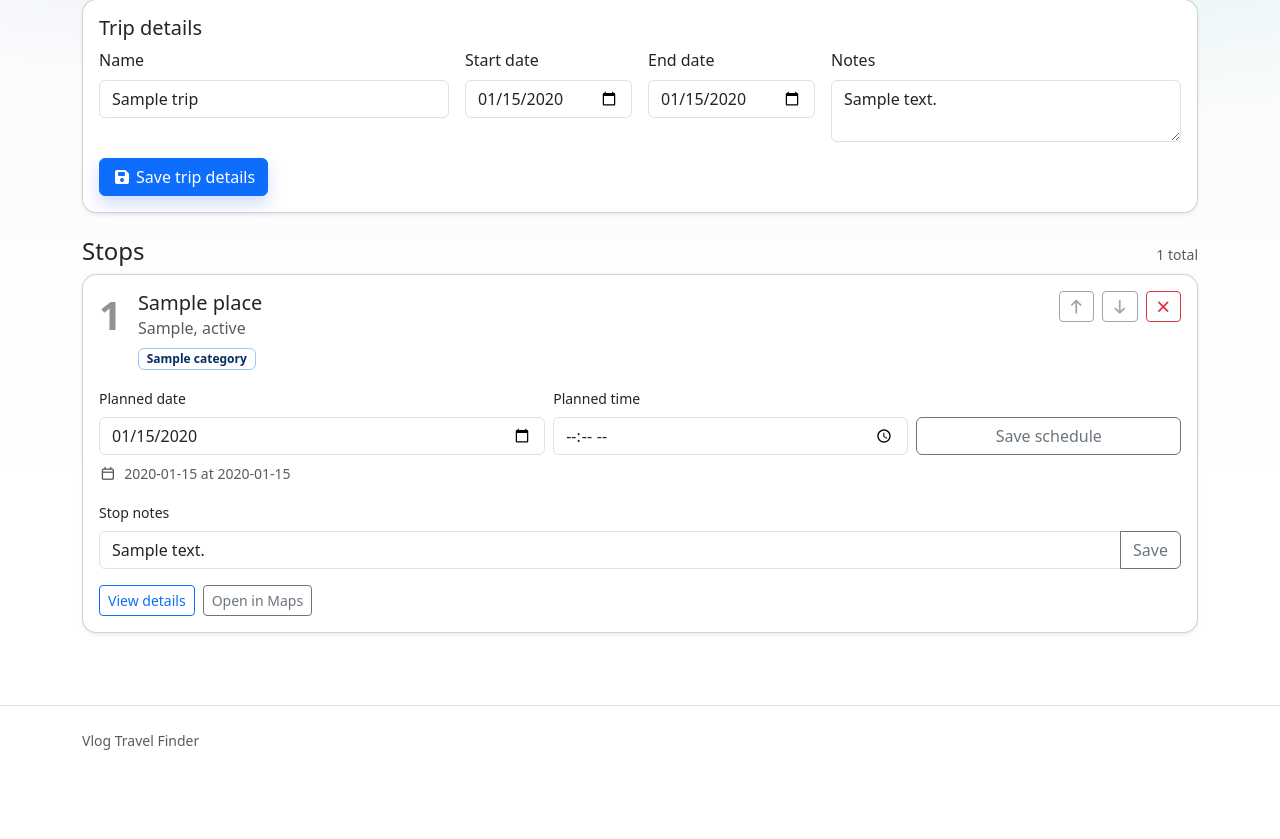
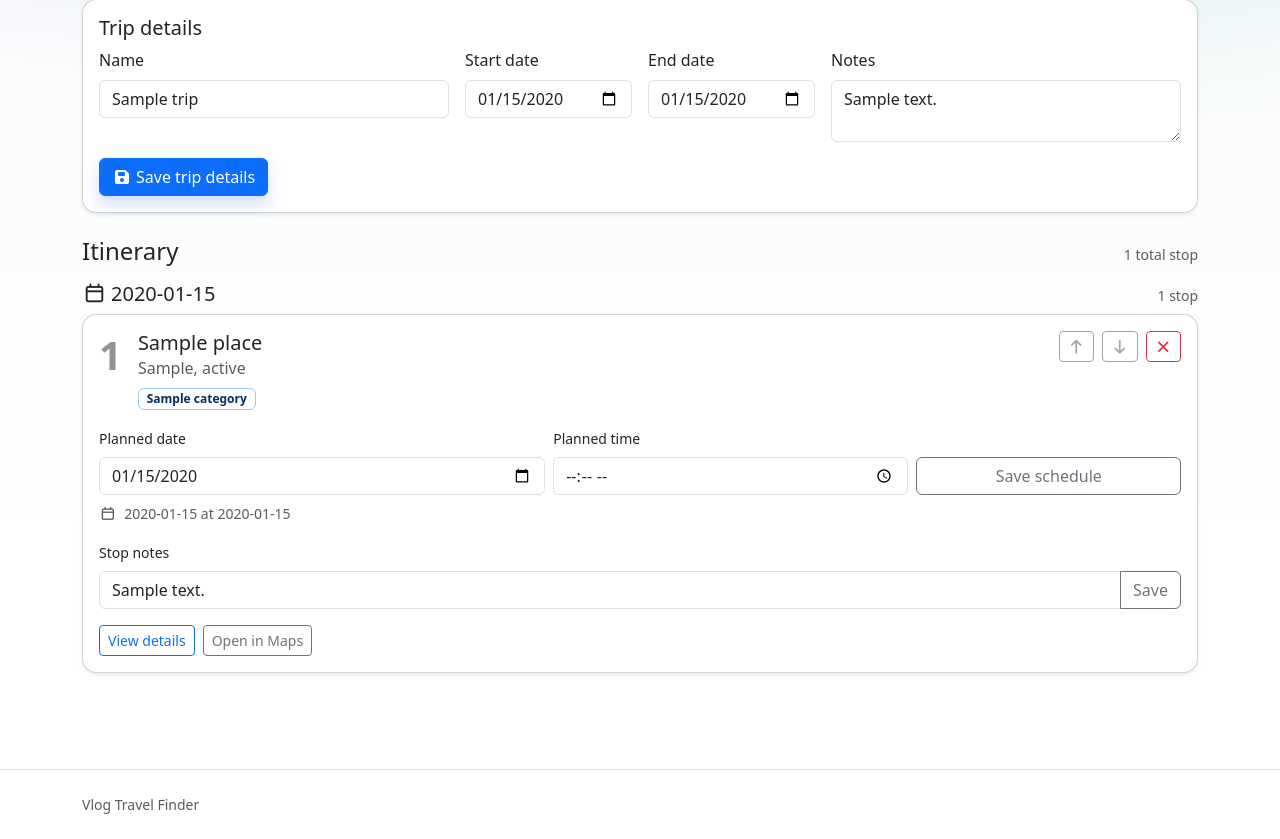
Before and after one commit to drakeg/vlog_travel_finder, a Flask app: page /trips/1 in a window 1280 px wide. Shown: the part 225-1064 px from the top of the page. Before the commit the page ends 975 px from the top, so only its background shows below. Run offline with Flask 3, Linux system fonts and the light colour scheme; the visitor is signed in with stand-in values (Sample User, id 1); data comes from the database, SQL or seed files in the repository; tables that the repository leaves empty hold one stand-in row (values such as "Sample post").

Commit message:
feat: render day-by-day itinerary groups

```diff
--- a/templates/public/trip_detail.html
+++ b/templates/public/trip_detail.html
@@ -49,20 +49,13 @@
     </div>
   </div>
 
-  {% if stops %}
-    <div class="d-flex align-items-baseline justify-content-between mb-2">
-      <h2 class="h4 mb-0">Stops</h2>
-      <div class="text-muted small">{{ stops|length }} total</div>
-    </div>
-
-    <div class="d-grid gap-3">
-      {% for stop in stops %}
+  {% macro render_stop(stop) %}
     {% set place = stop.place %}
     <div class="card shadow-sm">
       <div class="card-body">
         <div class="d-flex flex-column flex-md-row align-items-md-start justify-content-between gap-3">
           <div class="d-flex gap-3">
-                <div class="display-6 fw-bold text-body-tertiary" aria-label="Stop {{ loop.index }}">{{ loop.index }}</div>
+            <div class="display-6 fw-bold text-body-tertiary" aria-label="Stop {{ stop.sequence }}">{{ stop.sequence }}</div>
             <div>
               <a class="h5 text-decoration-none" href="{{ url_for('public.place_detail', place_id=place.id) }}">{{ place.name }}</a>
               <div class="text-muted">
@@ -76,12 +69,12 @@
 
           <div class="d-flex gap-2 flex-wrap">
             <form method="post" action="{{ url_for('public.trip_move_place', trip_id=trip.id, place_id=place.id, direction='up') }}" class="mb-0">
-                  <button class="btn btn-sm btn-outline-secondary" type="submit" title="Move stop up" {% if loop.first %}disabled{% endif %}>
+              <button class="btn btn-sm btn-outline-secondary" type="submit" title="Move stop up" {% if stop.sequence == 1 %}disabled{% endif %}>
                 <i class="fa-solid fa-arrow-up"></i>
               </button>
             </form>
             <form method="post" action="{{ url_for('public.trip_move_place', trip_id=trip.id, place_id=place.id, direction='down') }}" class="mb-0">
-                  <button class="btn btn-sm btn-outline-secondary" type="submit" title="Move stop down" {% if loop.last %}disabled{% endif %}>
+              <button class="btn btn-sm btn-outline-secondary" type="submit" title="Move stop down" {% if stop.sequence == stops|length %}disabled{% endif %}>
                 <i class="fa-solid fa-arrow-down"></i>
               </button>
             </form>
@@ -132,12 +125,50 @@
         </div>
       </div>
     </div>
+  {% endmacro %}
+
+  {% if stops %}
+    <div class="d-flex align-items-baseline justify-content-between mb-3">
+      <h2 class="h4 mb-0">Itinerary</h2>
+      <div class="text-muted small">{{ stops|length }} total stop{% if stops|length != 1 %}s{% endif %}</div>
+    </div>
+
+    {% for day in day_groups %}
+      <section class="mb-4" aria-labelledby="day-{{ loop.index }}">
+        <div class="d-flex align-items-baseline justify-content-between mb-2">
+          <h3 class="h5 mb-0" id="day-{{ loop.index }}">
+            <i class="fa-regular fa-calendar me-1"></i>{{ day.date }}
+          </h3>
+          <div class="text-muted small">{{ day.stops|length }} stop{% if day.stops|length != 1 %}s{% endif %}</div>
+        </div>
+        <div class="d-grid gap-3">
+          {% for stop in day.stops %}
+            {{ render_stop(stop) }}
           {% endfor %}
         </div>
+      </section>
+    {% endfor %}
+
+    {% if unscheduled_stops %}
+      <section class="mb-4" aria-labelledby="unscheduled-stops">
+        <div class="d-flex align-items-baseline justify-content-between mb-2">
+          <h3 class="h5 mb-0" id="unscheduled-stops">
+            <i class="fa-regular fa-clock me-1"></i>Unscheduled
+          </h3>
+          <div class="text-muted small">{{ unscheduled_stops|length }} stop{% if unscheduled_stops|length != 1 %}s{% endif %}</div>
+        </div>
+        <div class="d-grid gap-3">
+          {% for stop in unscheduled_stops %}
+            {{ render_stop(stop) }}
+          {% endfor %}
+        </div>
+      </section>
+    {% endif %}
   {% else %}
     <div class="card shadow-sm">
       <div class="card-body">
-        <p class="mb-3">This trip does not have any places yet.</p>
+        <h2 class="h5">No itinerary stops yet</h2>
+        <p class="mb-3">Add places to this trip to start building the itinerary.</p>
         <a class="btn btn-primary" href="{{ url_for('public.places') }}">Browse places</a>
       </div>
     </div>
```
Lines whose indentation alone changed are shown as unchanged.
